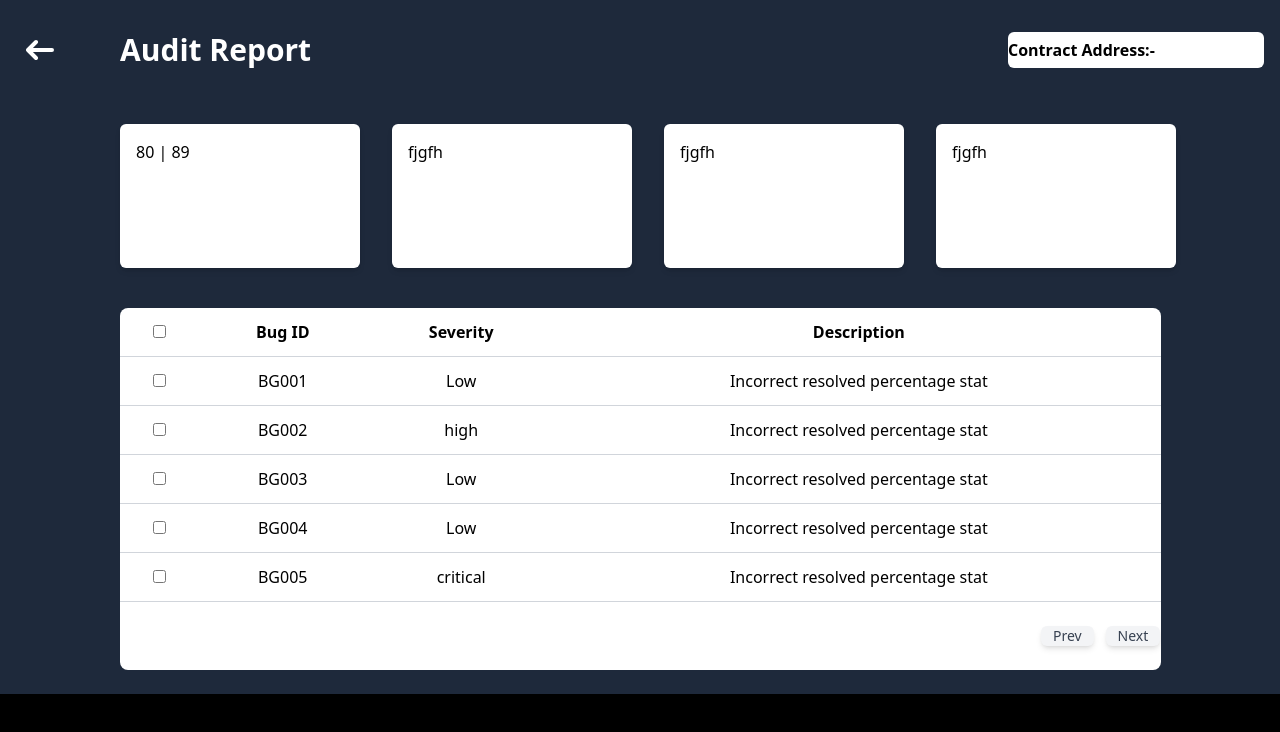
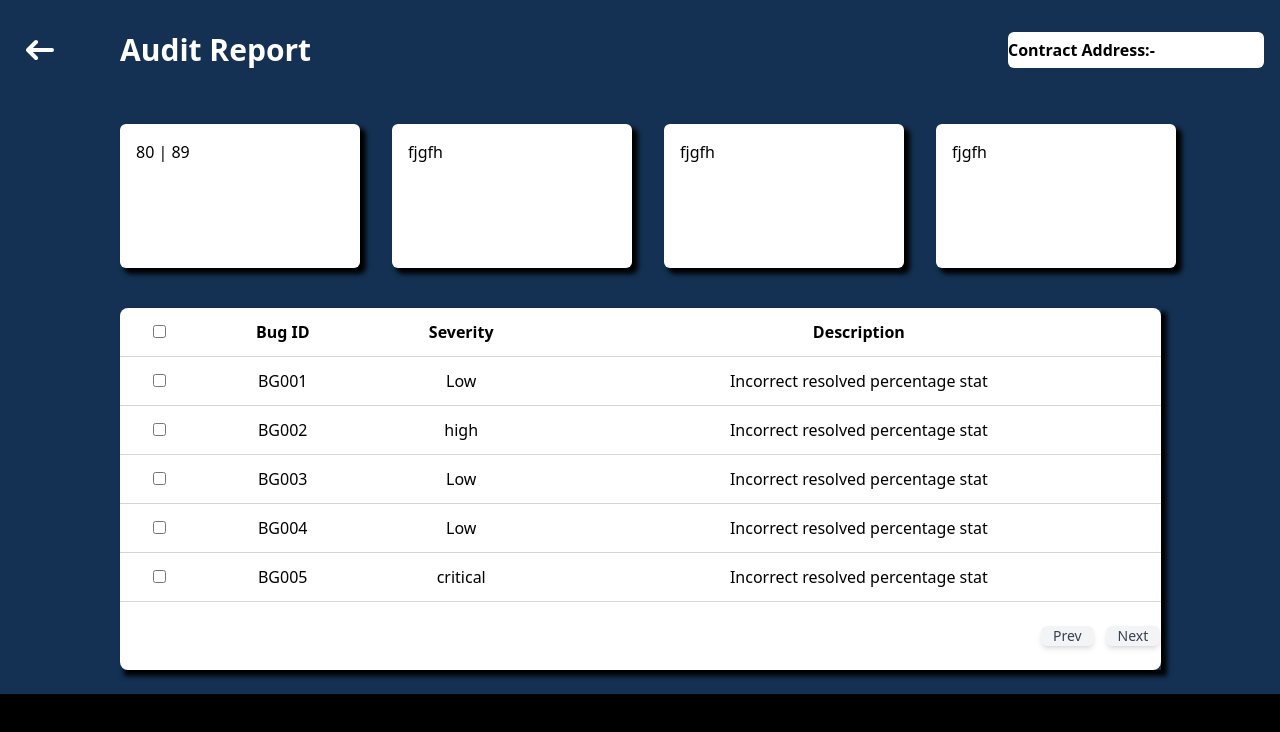
Before and after one commit to shubhangigawande/AI-Audit-FrontEnd, a React (Vite) app: page /SearchClick in a window 1280 px wide. Shown: the top 732 px of the page. Built offline with nearby package versions, Linux system fonts and the light colour scheme.

Commit message:
upload files

```diff
--- a/src/components/Auditing.tsx
+++ b/src/components/Auditing.tsx
@@ -30,11 +30,11 @@ export function Auditing() {
         </div>
 
         {!isButtonVisible && (
-          <Link to="/MyDashboard"><button className='bg-green-500 font-semibold text-white ml-96 px-4 py-2 rounded mr-[-23rem] hover:bg-green-600'>MyDashboard</button></Link>
+          <Link to="/MyDashboard"><button className='bg-customGreen font-semibold text-white ml-96 px-4 py-2 rounded mr-[-26rem] hover:bg-green-600'>MyDashboard</button></Link>
         )}
 
         {/* The button opens the modal, no <Link> wrapping needed */}
-        <button onClick={openModal} className='bg-green-500 font-semibold text-white px-4 py-2 rounded hover:bg-green-600'>
+        <button onClick={openModal} className='bg-customGreen font-semibold text-white px-4 py-2 rounded hover:bg-green-600'>
           WalletConnect
         </button>
       </div>
@@ -150,11 +150,11 @@ export function Auditing() {
         </div>
       )}
 
-      <div className='relative container mx-auto bg-blue-950 text-white p-6 h-[35rem]'>
+      <div className='relative container mx-auto bg-customblue text-white p-6 h-[35rem]'>
         <div className='ml-52 text-left mt-7'>
           <h2 className='text font-normal'>Provable Trust For All</h2>
           <h1 className='text-5xl font-medium mt-5'>
-            Trusted Infrastructure for  <span className='text-green-400'>Web-3</span>
+            Trusted Infrastructure for  <span className='text-customGreen'>Web-3</span>
           </h1>
           <p className='font-semibold mt-6 text-gray-400 text-1xl'>
             AI - Auditing is Web3's leading smart contract auditor and provides a <br />
@@ -171,7 +171,7 @@ export function Auditing() {
 
             <input type='text' placeholder='Search Project by Token/ Contact address' className='w-full max-w-md p-2 text-black rounded-l h-12 placeholder-white font-semibold bg-gray-300 text-center' />
             <Link to="/SearchClick">
-              <button className='bg-green-400 p-2 h-12 rounded-r hover:bg-green-600 w-12'>
+              <button className='bg-customGreen p-2 h-12 rounded-r hover:bg-green-600 w-12'>
                 <i className='fas fa-search'></i>
               </button>
             </Link>
--- a/src/components/MyDashboard.tsx
+++ b/src/components/MyDashboard.tsx
@@ -32,7 +32,7 @@ export function MyDashboard() {
   );
 
   return (
-    <div className='container mx-auto bg-blue-950'>
+    <div className='container mx-auto bg-customblue'>
       <div className='flex items-center justify-between p-4'>
         <div className='flex items-center'>
           <Link to="/">
@@ -55,7 +55,7 @@ export function MyDashboard() {
 
         {/* Table */}
         <div className="overflow-x-auto mt-6 w-11/12">
-          <table className="min-w-full bg-sky-900 text-white rounded-lg border-gray-300">
+          <table className="min-w-full bg-myDashboard text-white rounded-lg border-gray-300">
             <thead>
               <tr className="border-b border-black">
 
@@ -77,7 +77,7 @@ export function MyDashboard() {
               {/* Pagination */}
               <tr>
                 <td colSpan={4} className="py-6">
-                  <div className="flex justify-end space-x-3">
+                  <div className="flex justify-end space-x-3 mr-11">
                     <button
                       onClick={() => handlePageChange(currentPage - 1)}
                       disabled={currentPage === 1}
--- a/src/components/SearchClick.tsx
+++ b/src/components/SearchClick.tsx
@@ -43,7 +43,7 @@ export function SearchClick() {
   );
 
   return (
-    <div className='container mx-auto bg-slate-800'>
+    <div className='container mx-auto bg-SearchClick'>
       <div className='flex items-center justify-between p-4'>
         <div className='flex items-center'>
           <Link to="/">
@@ -62,23 +62,23 @@ export function SearchClick() {
       {/* Main content and boxes */}
       <div className="flex-grow md:ml-24 p-6 flex flex-col">
         <div className="flex flex-wrap gap-4 md:gap-8 h-auto">
-          <div className="w-full sm:w-1/2 h-36 md:w-60 bg-white shadow-md rounded-md p-4 mb-4">
+          <div className="w-full sm:w-1/2 h-36 md:w-60 bg-white shadow-custom-black rounded-md p-4 mb-4">
             <h1>80 | 89</h1>
           </div>
-          <div className="w-full sm:w-1/2 md:w-60 bg-white shadow-md rounded-md p-4 mb-4">
+          <div className="w-full sm:w-1/2 md:w-60 bg-white shadow-custom-black rounded-md p-4 mb-4">
             fjgfh
           </div>
-          <div className="w-full sm:w-1/2 md:w-60 bg-white shadow-md rounded-md p-4 mb-4">
+          <div className="w-full sm:w-1/2 md:w-60 bg-white shadow-custom-black rounded-md p-4 mb-4">
             fjgfh
           </div>
-          <div className="w-full sm:w-1/2 md:w-60 bg-white shadow-md rounded-md p-4 mb-4">
+          <div className="w-full sm:w-1/2 md:w-60 bg-white shadow-custom-black rounded-md p-4 mb-4">
             fjgfh
           </div>
         </div>
 
         {/* Table */}
-        <div className="overflow-x-auto mt-6 w-11/12">
-          <table className="min-w-full bg-white rounded-lg border-gray-300">
+        <div className="overflow-x-auto mt-6 w-11/12 shadow-custom-black">
+          <table className="min-w-full bg-white rounded-lg border-gray-300 ">
             <thead>
               <tr className="border-b border-gray-300">
                 <th className="p-3 text-center">
--- a/tailwind.config.js
+++ b/tailwind.config.js
@@ -8,7 +8,14 @@ export default {
     extend: {
       boxShadow: {
         'custom-gray': '10px 11px 3px 0px #d3cece',  // Custom shadow definition
-        'custom-black': '7px 7px 5px 1px black',  // Custom shadow definition
+        'custom-black': '5px 5px 5px 1px black',  // Custom shadow definition
+      },
+      colors: {
+        customGreen: '#5CEB73',
+        customblue: '#17153B',
+        myDashboard: '#143153',
+        SearchClick: '#143153',
+
       },
     },
   },
```
